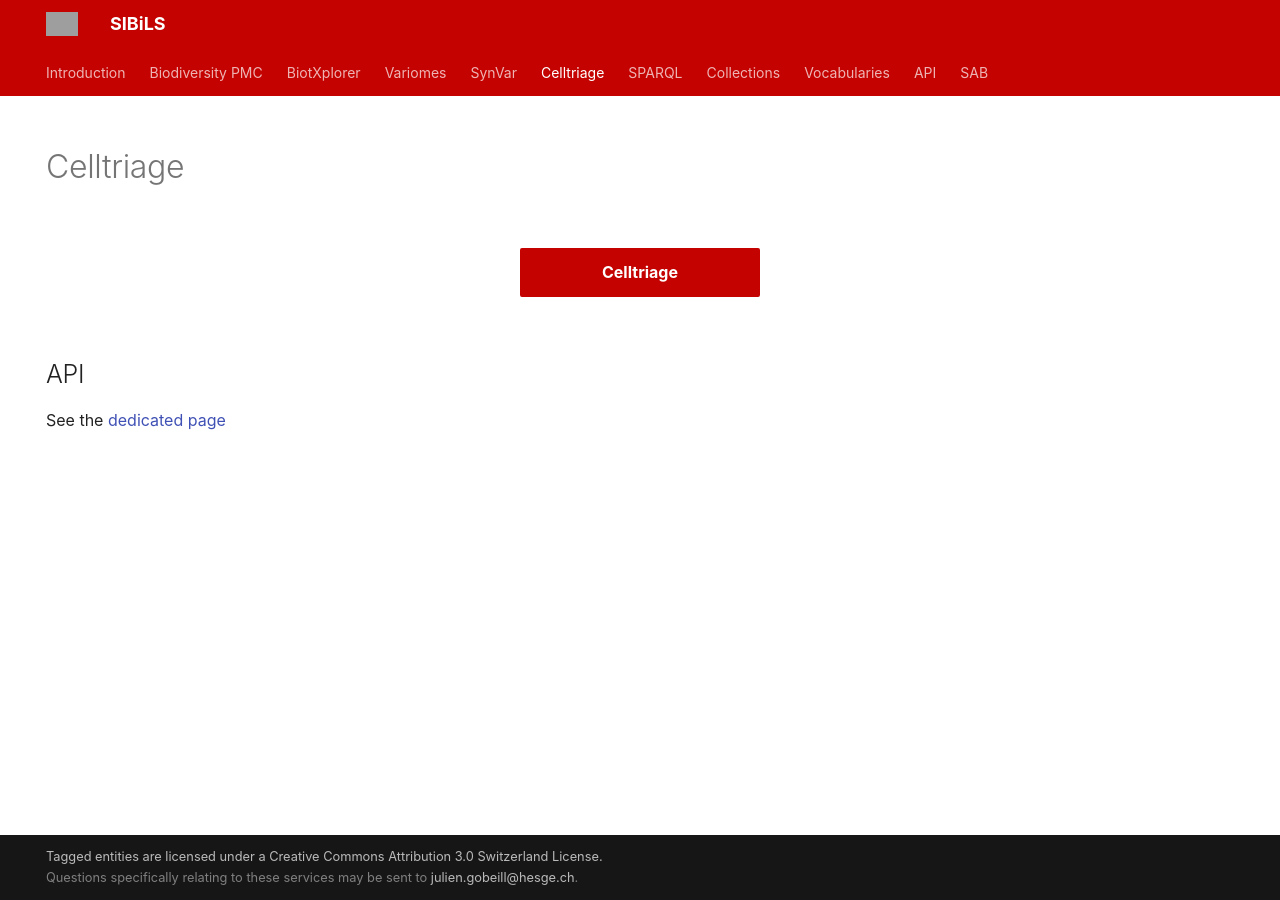
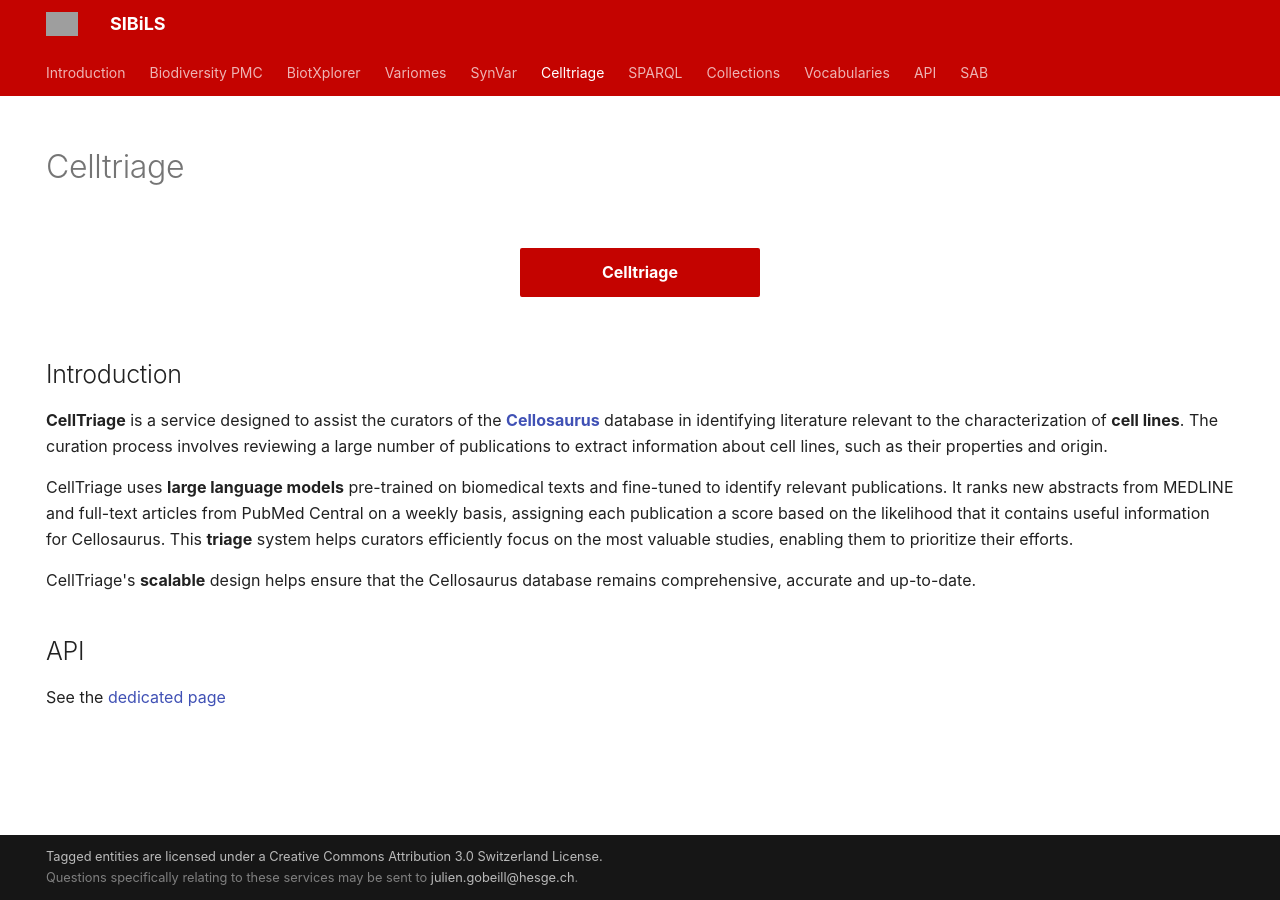
Before and after one commit to sibils/sibils-website, an MkDocs documentation site: the page built from docs/celltriage/index.md, in a window 1280 px wide. Built offline with MkDocs 1.6.1 and Material for MkDocs 9.7.7, drawn with Linux system fonts in a browser that asks for light colours; grey boxes are pictures that could not be loaded.

Commit message:
Add small description of CellTriage

```diff
--- a/docs/celltriage/index.md
+++ b/docs/celltriage/index.md
@@ -10,6 +10,14 @@
   [Celltriage](https://celltriage.sibils.org/){ .md-button .md-button--primary .sibils-service }
 </p>
 
+## Introduction
+
+**CellTriage** is a service designed to assist the curators of the **[Cellosaurus]( https://www.cellosaurus.org/)** database in identifying literature relevant to the characterization of **cell lines**. The curation process involves reviewing a large number of publications to extract information about cell lines, such as their properties and origin.
+
+CellTriage uses **large language models** pre-trained on biomedical texts and fine-tuned to identify relevant publications. It ranks new abstracts from MEDLINE and full-text articles from PubMed Central on a weekly basis, assigning each publication a score based on the likelihood that it contains useful information for Cellosaurus. This **triage** system helps curators efficiently focus on the most valuable studies, enabling them to prioritize their efforts.
+
+CellTriage's **scalable** design helps ensure that the Cellosaurus database remains comprehensive, accurate and up-to-date.
+
 ## API
 
 See the [dedicated page](https://celltriage.sibils.org/docs)
```
